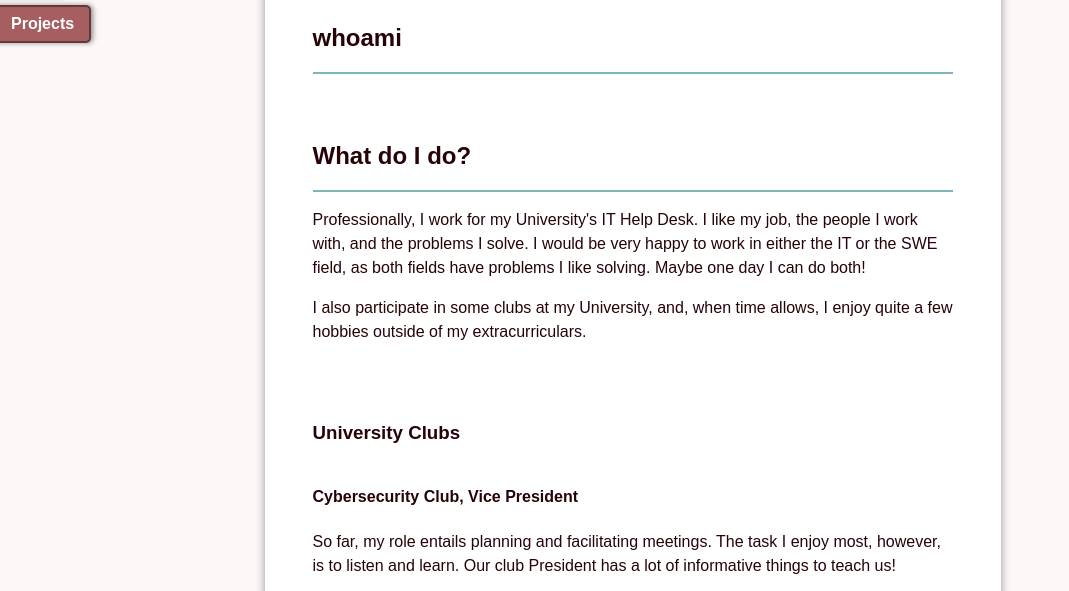
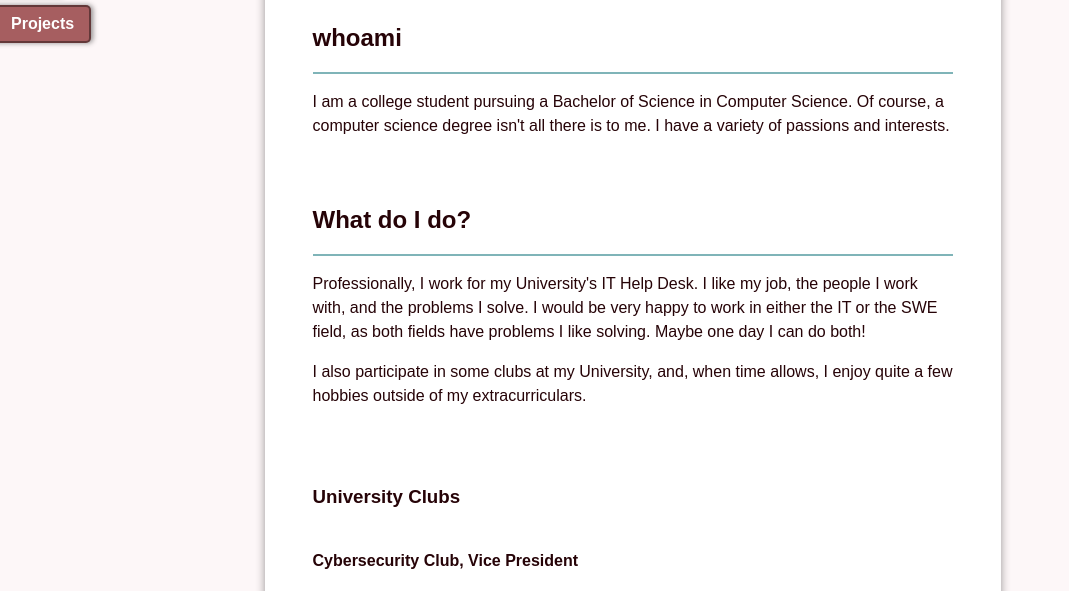
Before and after one commit to DemetriusSemanko/DemetriusSemanko.github.io, an Astro site: page /about in a window 1280 px wide. Shown: the part 169-760 px from the top of the page, without its empty margins (0-1069 px from the left). Built offline with nearby package versions, Linux system fonts and the light colour scheme; Astro itself is replaced by a stand-in of ours.

Commit message:
fix(about): add back 'whoami' text, with revisions

```diff
--- a/src/pages/about.astro
+++ b/src/pages/about.astro
@@ -11,6 +11,9 @@ const pageTitle = "About";
     <h2>whoami</h2>
     <section>
       <p>
+        I am a college student pursuing a Bachelor of Science in Computer
+        Science. Of course, a computer science degree isn't all there is to me.
+        I have a variety of passions and interests.
       </p>
     </section>
   </section>
```
